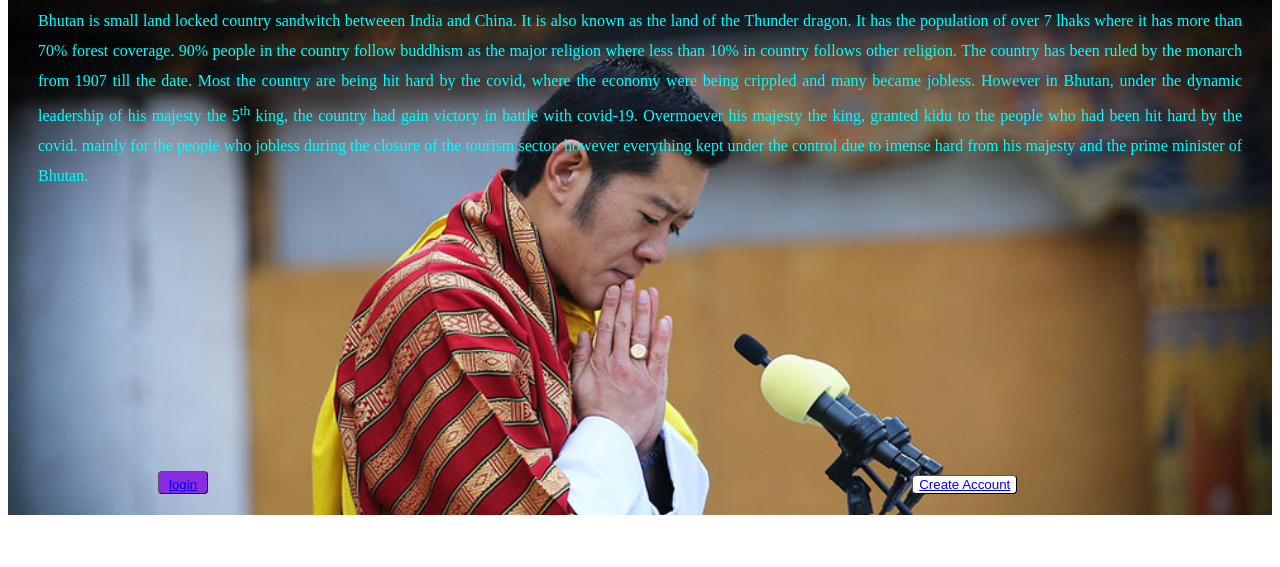
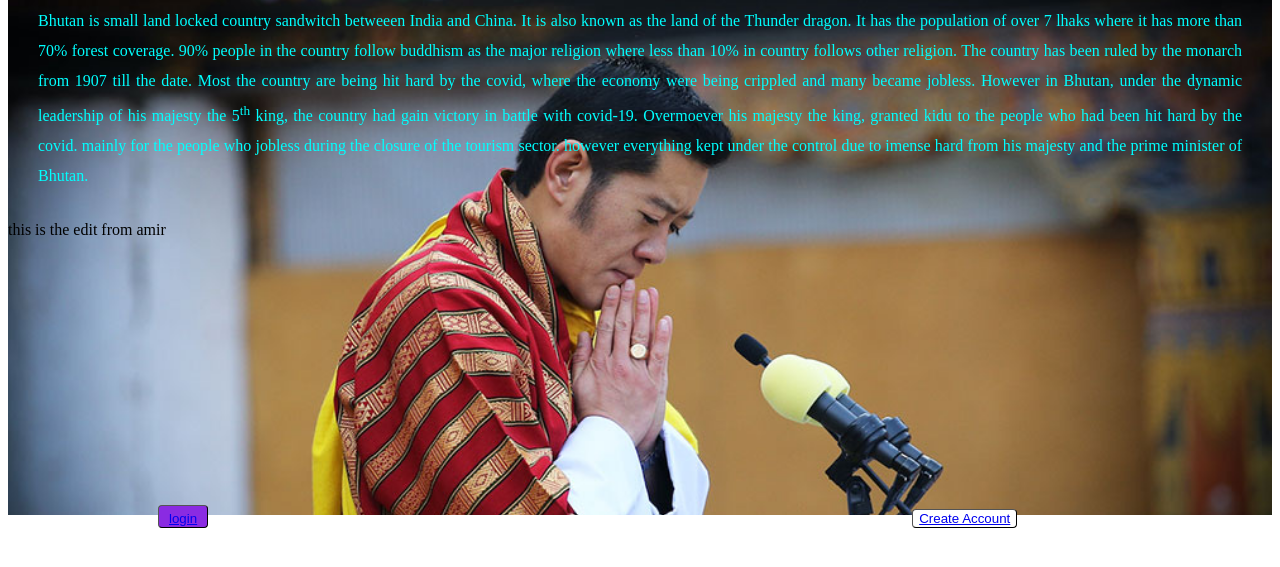
Before and after one commit to Tshewang2022/cobweb, a plain HTML site: page index.html in a window 1280 px wide. Shown: the part 119-686 px from the top of the page. Drawn offline with Linux system fonts and the light colour scheme.

Commit message:
added the new content

```diff
--- a/index.html
+++ b/index.html
@@ -21,6 +21,7 @@
     jobless during the closure of the tourism sector. however everything kept under the control due to imense hard from his majesty and
     the prime minister of Bhutan.
   </p>
+  <p>this is the edit from amir</p>
 <button class="login-button">
   <a href="login.html">login</a>
 </button>
```
